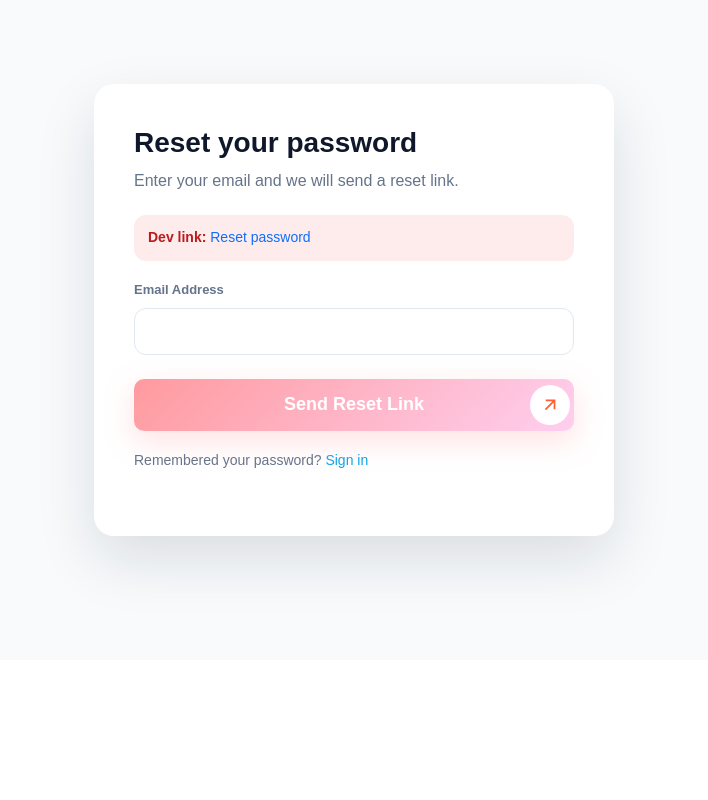
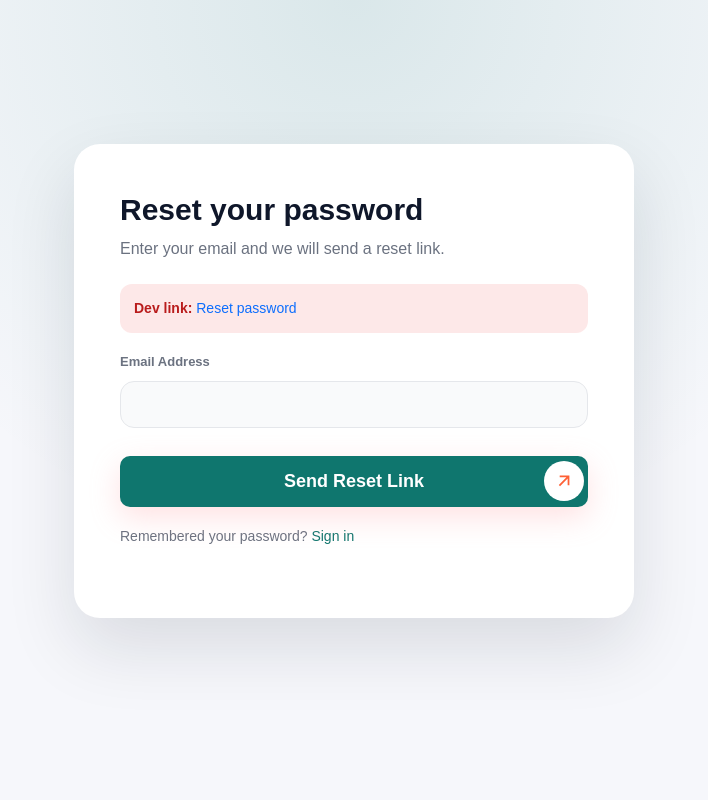
Before and after one commit to lakesidebaptistchurch1-bot/avenix, a PHP site: page /avenix/forgot-password.php in a window 1280 px wide. Shown: the whole page, without its empty margins (286-994 px from the left). Run offline with PHP 8.4, Linux system fonts and the light colour scheme; the visitor is signed in with stand-in values (Sample User, id 1).

Commit message:
almost done

```diff
--- a/css/auth.css
+++ b/css/auth.css
@@ -1,76 +1,82 @@
 .auth-page{
-	min-height: calc(100vh - 140px);
+	min-height: 100vh;
 	display: flex;
 	align-items: center;
 	justify-content: center;
-	padding: 40px 16px 80px;
-	background: #f8fafc;
+	padding: 32px 18px 70px;
+	background: radial-gradient(circle at top, rgba(15, 118, 110, 0.12), transparent 55%), #f6f7fb;
 }
 
 .auth-card{
-	width: 100%;
-	max-width: 980px;
+	width: min(1020px, 100%);
 	background: #ffffff;
-	border-radius: 20px;
-	box-shadow: 0 24px 60px rgba(15, 23, 42, 0.12);
+	border-radius: 26px;
+	box-shadow: 0 30px 70px rgba(15, 23, 42, 0.12);
 	display: grid;
 	grid-template-columns: minmax(0, 1.1fr) minmax(0, 0.9fr);
 	overflow: hidden;
 }
 
 .auth-card.single{
-	max-width: 520px;
+	max-width: 560px;
 	grid-template-columns: 1fr;
 }
 
 .auth-form{
-	padding: 42px 40px;
+	padding: 48px 46px;
 }
 
 .auth-header h1{
-	font-size: 28px;
+	font-size: 30px;
 	margin-bottom: 8px;
 	color: #0f172a;
 }
 
 .auth-header p{
-	color: #64748b;
+	color: #6b7280;
 	margin-bottom: 22px;
 }
 
 .auth-alert{
-	background: rgba(239, 68, 68, 0.1);
+	background: rgba(239, 68, 68, 0.12);
 	color: #b91c1c;
-	padding: 10px 14px;
+	padding: 12px 14px;
 	border-radius: 12px;
 	margin-bottom: 16px;
 	font-size: 14px;
 }
 
 .auth-alert.success{
-	background: rgba(16, 185, 129, 0.12);
+	background: rgba(16, 185, 129, 0.14);
 	color: #047857;
 }
 
 .auth-alert.info{
-	background: rgba(14, 165, 233, 0.12);
-	color: #0369a1;
+	background: rgba(14, 116, 144, 0.14);
+	color: #0f766e;
 }
 
 .auth-form .form-group{
-	margin-bottom: 14px;
+	margin-bottom: 16px;
 }
 
 .auth-form label{
 	font-size: 13px;
-	color: #64748b;
+	color: #6b7280;
 	margin-bottom: 6px;
 }
 
 .auth-form .form-control{
-	border-radius: 12px;
+	border-radius: 14px;
 	padding: 12px 14px;
-	border: 1px solid #e2e8f0;
+	border: 1px solid #e5e7eb;
+	background: #f9fafb;
+}
+
+.auth-form .form-control:focus{
+	border-color: #0f766e;
+	box-shadow: 0 0 0 3px rgba(15, 118, 110, 0.12);
+	background: #ffffff;
 }
 
 .auth-form .form-hint{
@@ -80,17 +86,23 @@
 
 .btn-block{
 	width: 100%;
-	margin-top: 10px;
+	margin-top: 12px;
+	background: #0f766e;
+	border: none;
+}
+
+.btn-block:hover{
+	background: #115e59;
 }
 
 .auth-footer{
 	margin-top: 18px;
 	font-size: 14px;
-	color: #64748b;
+	color: #6b7280;
 }
 
 .auth-footer a{
-	color: #0ea5e9;
+	color: #0f766e;
 }
 
 .auth-row{
@@ -101,24 +113,24 @@
 }
 
 .auth-visual{
-	background: #f1f5f9;
+	background: linear-gradient(150deg, #f1f5f9, #e2e8f0);
 	display: flex;
 	flex-direction: column;
 	justify-content: center;
 	align-items: center;
-	padding: 30px;
+	padding: 34px;
 }
 
 .auth-visual img{
 	width: 100%;
-	max-width: 320px;
+	max-width: 340px;
 	height: auto;
 	object-fit: contain;
 }
 
 .auth-visual-text{
 	text-align: center;
-	margin-top: 20px;
+	margin-top: 18px;
 	color: #475569;
 }
 
@@ -126,17 +138,6 @@
 	font-size: 20px;
 	margin-bottom: 6px;
 	color: #0f172a;
-}
-
-.btn-signup{
-	background: transparent;
-	border: 1px solid #0ea5e9;
-	color: #0ea5e9;
-}
-
-.btn-signup:hover{
-	background: #0ea5e9;
-	color: #ffffff;
 }
 
 @media (max-width: 991px){
--- a/reset-password.php
+++ b/reset-password.php
@@ -34,11 +34,11 @@ unset($_SESSION['auth_error']);
                     <input type="hidden" name="token" value="<?php echo htmlspecialchars($token); ?>">
                     <div class="form-group">
                         <label for="password">New Password</label>
-                        <input type="password" id="password" name="password" class="form-control" minlength="8" required>
+                        <input type="password" id="password" name="password" class="form-control" minlength="8" maxlength="12" pattern="(?=.*[a-z])(?=.*[A-Z])(?=.*\\d)(?=.*[^A-Za-z0-9]).{8,12}" required>
                     </div>
                     <div class="form-group">
                         <label for="confirm_password">Confirm Password</label>
-                        <input type="password" id="confirm_password" name="confirm_password" class="form-control" minlength="8" required>
+                        <input type="password" id="confirm_password" name="confirm_password" class="form-control" minlength="8" maxlength="12" required>
                     </div>
                     <button type="submit" class="btn-default btn-block">Update password</button>
                 </form>
--- a/signup.php
+++ b/signup.php
@@ -49,12 +49,12 @@ unset($_SESSION['auth_error'], $_SESSION['auth_info']);
                     </div>
                     <div class="form-group">
                         <label for="password">Password</label>
-                        <input type="password" id="password" name="password" class="form-control" minlength="8" required>
-                        <small class="form-hint">Minimum 8 characters</small>
+                        <input type="password" id="password" name="password" class="form-control" minlength="8" maxlength="12" pattern="(?=.*[a-z])(?=.*[A-Z])(?=.*\\d)(?=.*[^A-Za-z0-9]).{8,12}" required>
+                        <small class="form-hint">8-12 chars, 1 uppercase, 1 lowercase, 1 number, 1 special</small>
                     </div>
                     <div class="form-group">
                         <label for="confirm_password">Confirm Password</label>
-                        <input type="password" id="confirm_password" name="confirm_password" class="form-control" minlength="8" required>
+                        <input type="password" id="confirm_password" name="confirm_password" class="form-control" minlength="8" maxlength="12" required>
                     </div>
                     <button type="submit" class="btn-default btn-block">Create account</button>
                 </form>
```
Also changed, not shown: backend/auth_register.php (+8 -2 lines).
